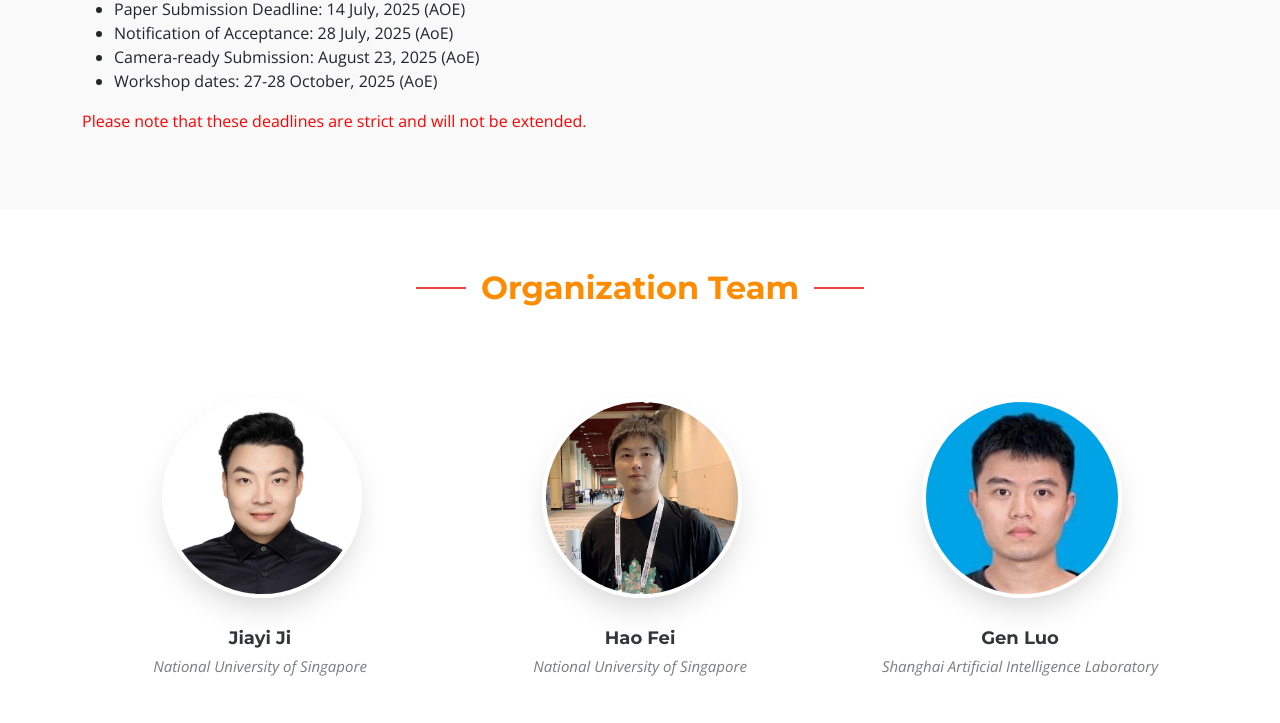
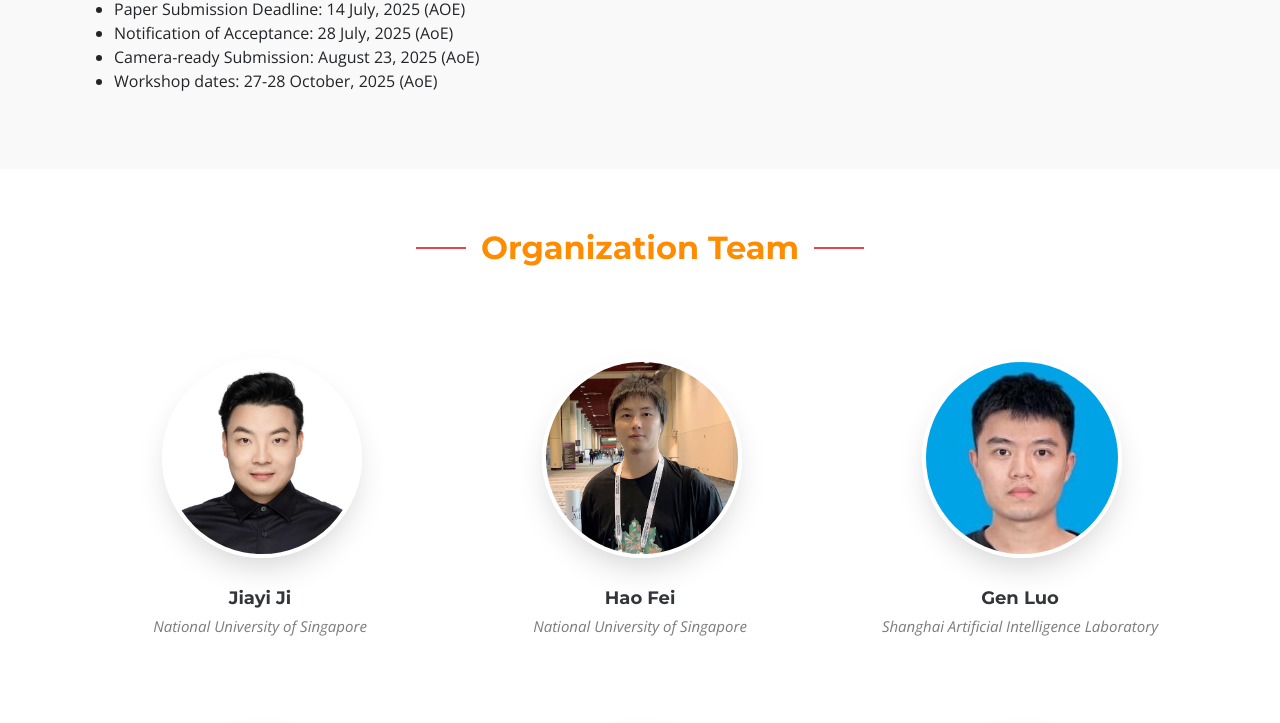
Before and after one commit to MLLM-MUCG/MM2025, a plain HTML site: page index.html in a window 1280 px wide. Shown: the part 4413-5136 px from the top of the page. Drawn offline with nearby package versions, Linux system fonts and the light colour scheme.

Commit message:
Update index.html

```diff
--- a/index.html
+++ b/index.html
@@ -484,7 +484,6 @@
             <li>Camera-ready Submission: August 23, 2025 (AoE) </li>
             <li>Workshop dates: 27-28 October, 2025 (AoE)</li>
           </ul>
-          <p style="color: red;">Please note that these deadlines are strict and will not be extended.</p>
         </div>
       </div>
     </section>
```
